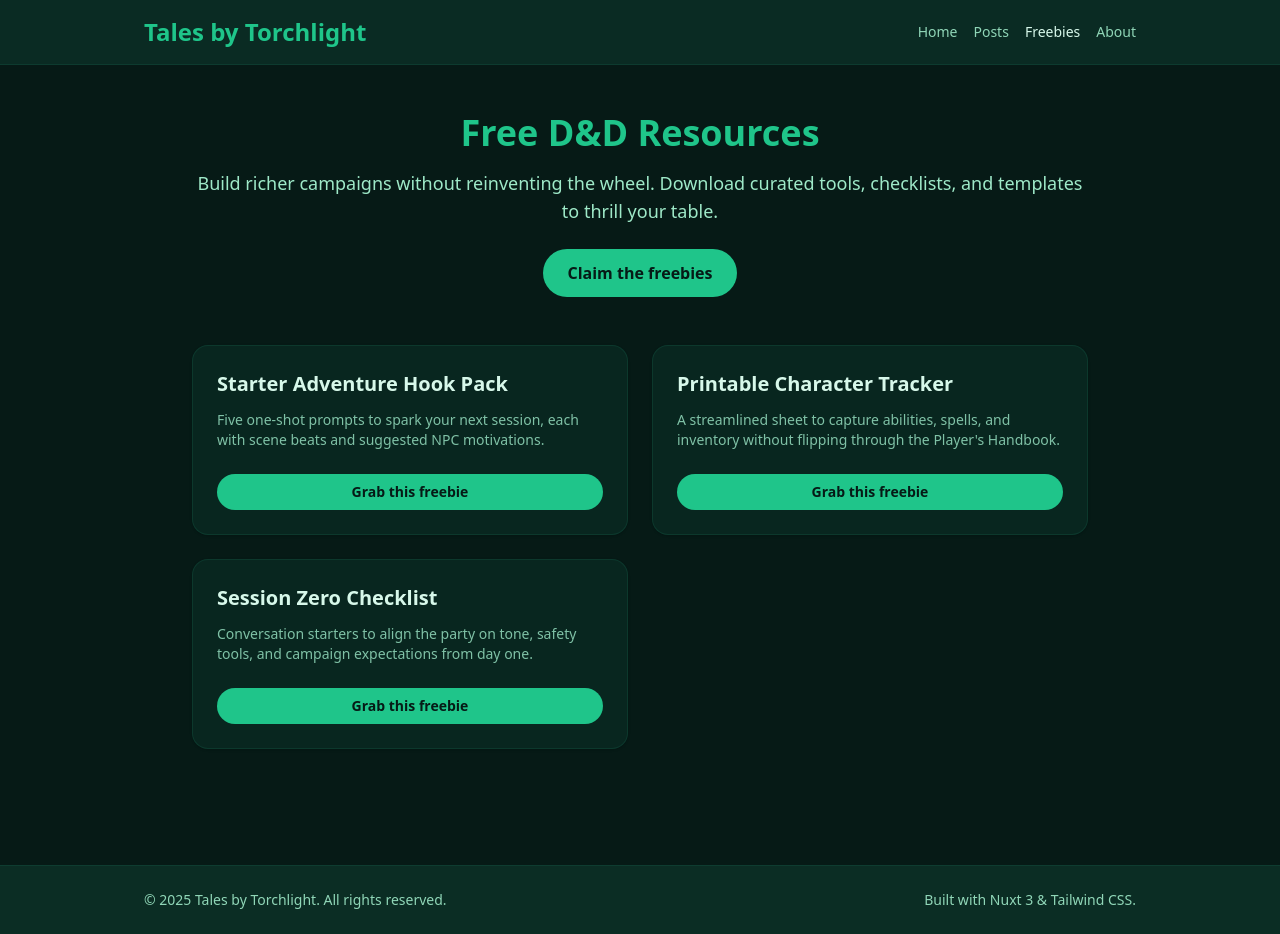
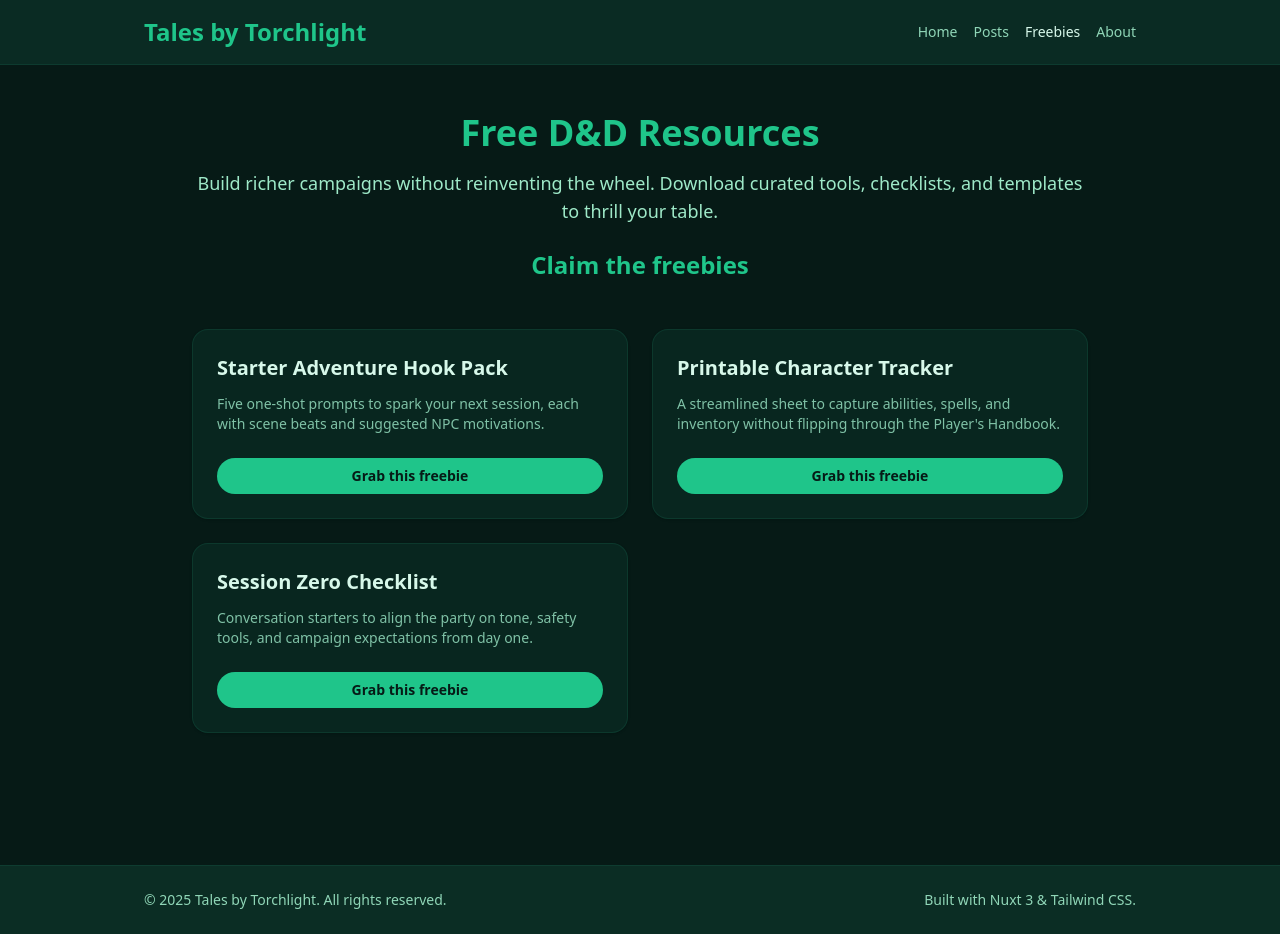
Before and after one commit to ZCroninDev/tales-by-torchlight, a Nuxt app: page /freebies in a window 1280 px wide. Built offline with nearby package versions, Linux system fonts and the light colour scheme.

Commit message:
Changes top cta for freebies into a header

```diff
--- a/app/pages/freebies.vue
+++ b/app/pages/freebies.vue
@@ -98,13 +98,9 @@ const handleSubmit = async () => {
                     Build richer campaigns without reinventing the wheel. Download curated tools, checklists, and templates to
                     thrill your table.
                 </p>
-                <button
-                    type="button"
-                    class="mt-6 inline-flex items-center justify-center rounded-full bg-torchGold px-6 py-3 text-base font-semibold text-emeraldDeep transition hover:bg-torchOrange hover:text-mist"
-                    @click="openSignup()"
-                >
+                <h2 class="mt-6 text-2xl font-semibold text-torchGold">
                     Claim the freebies
-                </button>
+                </h2>
             </header>
 
             <section class="grid gap-6 md:grid-cols-2">
```
